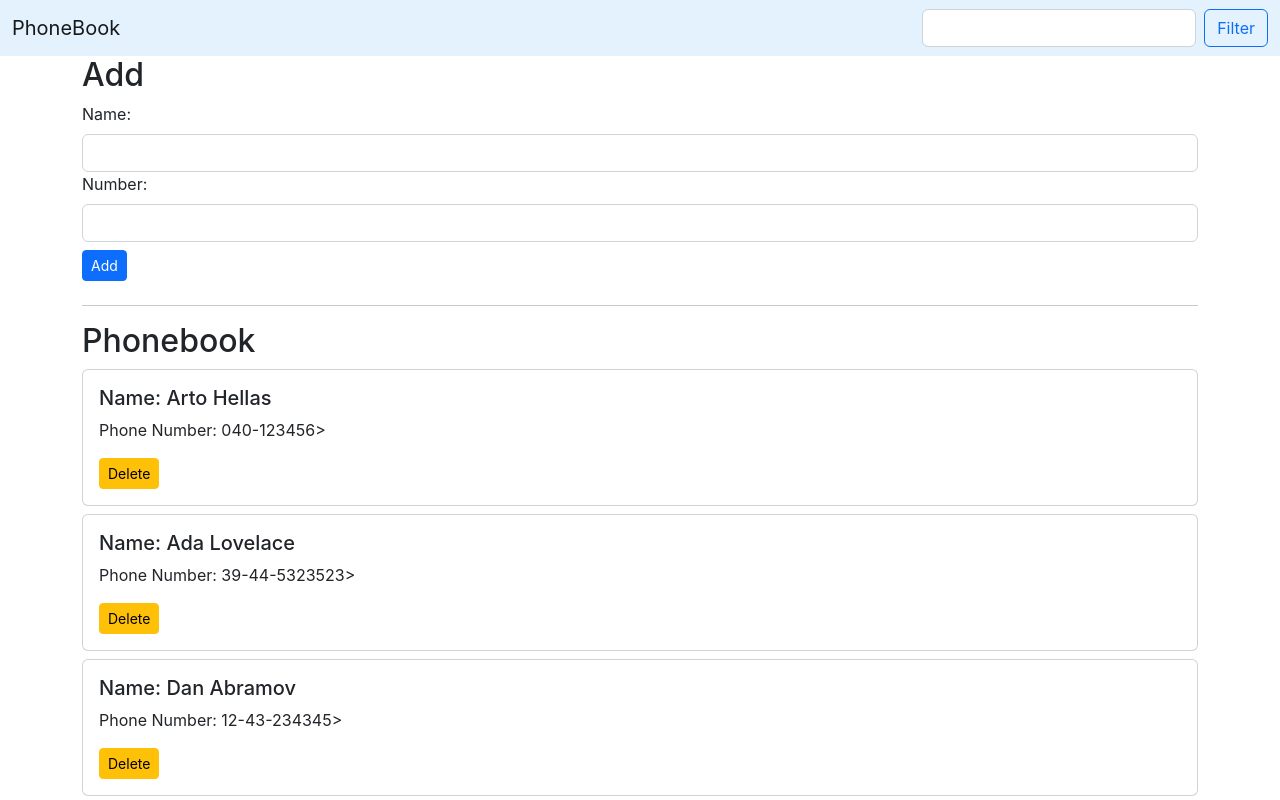
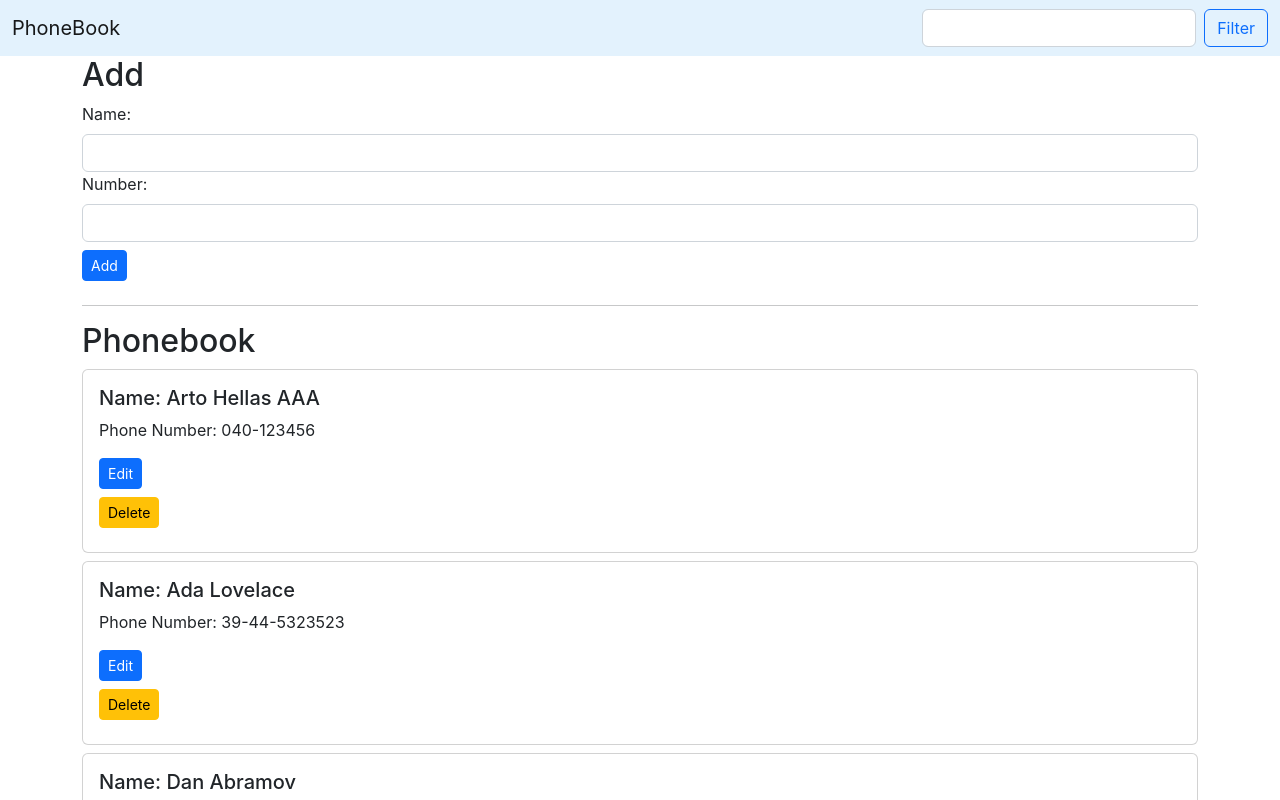
Before and after one commit to SiegfriedBz/React_Phone_Book, a React (Create React App) app: page / in a window 1280 px wide. Shown: the top 800 px of the page. Built offline with nearby package versions, Linux system fonts and the light colour scheme; data requests are answered from the project's data file.

Commit message:
setup REST API on json server

```diff
--- a/db.json
+++ b/db.json
@@ -1,7 +1,7 @@
 {
-    "persons":[
+  "persons": [
     {
-        "name": "Arto Hellas",
+      "name": "Arto Hellas AAA",
       "number": "040-123456",
       "id": 1
     },
@@ -19,6 +19,16 @@
       "name": "Mary Poppendieck",
       "number": "39-23-6423122",
       "id": 4
+    },
+    {
+      "name": "Mac India",
+      "number": "+41 23 456 67 78",
+      "id": 5
+    },
+    {
+      "name": "Mac Pop Mac Pop",
+      "number": "+41 24 355v456 89",
+      "id": 6
     }
   ]
 }
--- a/package.json
+++ b/package.json
@@ -7,11 +7,9 @@
     "@testing-library/react": "^13.3.0",
     "@testing-library/user-event": "^13.5.0",
     "bootstrap": "^5.2.0",
-    "clsx": "^1.2.1",
     "react": "^18.2.0",
     "react-dom": "^18.2.0",
     "react-scripts": "5.0.1",
-    "uuidv4": "^6.2.13",
     "web-vitals": "^2.1.4"
   },
   "scripts": {
--- a/src/App.js
+++ b/src/App.js
@@ -2,52 +2,48 @@ import { useState, useEffect } from 'react'
 import NavBar from "./components/NavBar"
 import FormAddPerson from "./components/FormAddPerson"
 import Person from "./components/Person"
-import { v4 as uuidv4 } from 'uuid';
+import personService from "./services/persons"
 
 const App = () => {
 
   const [persons, setPersons] = useState([])
-  const [newPerson, setNewPerson] = useState({
-    name: '', number: ''
-  })
+  const [newPerson, setNewPerson] = useState({name: '', number: ''})
+  const [editedPerson, setEditedPerson] = useState({name: '', number: ''})
   const [searchterm, setSearchTerm] = useState("")
   const [filteredPersons, setFilteredPersons] = useState([])
-  const [showAll, setShowAll] = useState(true)
+  const [showAllPersons, setShowAllPersons] = useState(true)
 
   useEffect(() => {
     const init = async() => {
-      try {
-        const response = await fetch("http://localhost:3001/persons")
-        if(response.status === 200) {
-          const data = await response.json()
-          setPersons(data)
-        } else {
-          throw Error(response.status)
-        }
-      } catch (error) {
-        console.log(error)
-      }
-    };init()
+      const persons = await personService.getAll()
+      setPersons(persons)
+    }; init()
   }, [])
 
-  const onAddPerson = (e) => {
+  const onAdd = async(e) => {
     e.preventDefault()
     if(persons.find(p => p.name === newPerson.name)) {
       alert(`${newPerson.name} already exist in phone book`)
-      setNewPerson({
-        name: '', number: ''
-      })
     } else {
-      setPersons([...persons, {...newPerson, id: uuidv4()}])
-      setNewPerson({
-        name: '', number: ''
-      })
+      const person = await personService.createPerson(newPerson)
+      setPersons([...persons, person])
     }
+    setNewPerson({name: '', number: ''})
   }
 
-  const onDeletePerson = (_id) => {
-    let newPersons = persons.filter(person => person.id !== _id)
-    setPersons(newPersons)
+  const onUpdate = async(e, personId) => {
+    e.preventDefault()
+    let currentPerson = persons.find(p => p.id === personId)
+    let changedPerson = {...currentPerson, ...editedPerson}
+    const upDated = await personService.editPerson(personId, changedPerson)
+    setPersons(persons.map(p => p.id !== personId ? p : upDated))
+    setNewPerson({name: '', number: ''})
+  }
+
+  const onDelete = async (_id) => {
+      await personService.deletePerson(_id)
+      const persons = await personService.getAll()
+      setPersons(persons)
   }
 
   const onFilter = (e) => {
@@ -58,7 +54,7 @@ const App = () => {
       if(filteredPersons.length > 0) {
           alert(`${searchterm} returned ${filteredPersons.length} results`)
           setFilteredPersons(filteredPersons)
-          setShowAll(!showAll)
+          setShowAllPersons(!showAllPersons)
       } else {
           alert(`${searchterm} was not found`)
           setFilteredPersons([])
@@ -66,7 +62,8 @@ const App = () => {
       setSearchTerm("")
   }
 
-  const personsToShow = showAll ? persons : filteredPersons
+  const personsToShow = showAllPersons ? persons : filteredPersons
+  console.log(personsToShow)
 
   return (
     <>
@@ -74,12 +71,12 @@ const App = () => {
       handleFilter={onFilter}
       setSearchTerm={setSearchTerm}
       searchterm={searchterm}
-      showAll={showAll}
+      showAllPersons={showAllPersons}
     />
     <div className="container">
       <h2>Add</h2>
       <FormAddPerson
-        handleAdd={onAddPerson}
+        handleAdd={onAdd}
         setNewPerson={setNewPerson}
         newPerson={newPerson}
       />
@@ -91,7 +88,10 @@ const App = () => {
             <Person
               key={person.id}
               person={person}
-              handleDelete={onDeletePerson}
+              editedPerson={editedPerson}
+              setEditedPerson={setEditedPerson}
+              handleUpdate={onUpdate}
+              handleDelete={onDelete}
               />
           )
         })}
--- /dev/null
+++ b/src/components/FormEditPerson.js
@@ -0,0 +1,44 @@
+const FormEditPerson = (props) => {
+
+    const { person, editedPerson, setEditedPerson, handleUpdate } = props
+
+    const handleChange = (e) => {
+        let changedP = ({...person, [e.target.id]: e.target.value })
+        setEditedPerson({name: changedP.name || person.name, number: changedP.number || person.number})
+    }
+
+    return (
+        <form
+            onSubmit={(e)=>{handleUpdate(e, person.id)}}
+            >
+            <label
+                className="form-label"
+                htmlFor="name"
+                >Name:
+            </label>
+            <input
+                id="name"
+                className="form-control"
+                placeholder={person.name}
+                value={editedPerson.name}
+                onChange={handleChange}
+            />
+            <label
+                className="form-label"
+                htmlFor="number"
+                >Number:
+            </label>
+            <input
+                id="number"
+                className="form-control"
+                placeholder={person.number}
+                value={editedPerson.number}
+                onChange={handleChange}
+            />
+            <button type="submit" className="btn btn-primary btn-sm my-2">Update</button>
+        </form>
+    )
+
+}
+
+export default FormEditPerson
--- a/src/components/NavBar.js
+++ b/src/components/NavBar.js
@@ -1,13 +1,8 @@
-import clsx from 'clsx';
-
 const NavBar = (props) => {
 
-    const { handleFilter, setSearchTerm, searchterm, showAll } = props
+    const { handleFilter, setSearchTerm, searchterm, showAllPersons } = props
 
-    const buttonText = clsx({
-        "Filter": showAll,
-        "Show All": !showAll
-    })
+    const buttonText = showAllPersons ? "Filter" : "Show All"
 
     return (
         <nav className="navbar" style={{backgroundColor: "#e3f2fd"}}>
--- a/src/components/Person.js
+++ b/src/components/Person.js
@@ -1,15 +1,49 @@
+import { useState } from "react"
+import FormEditPerson from "./FormEditPerson"
+
 const Person = (props) => {
-    const { person, handleDelete } = props
+
+    const [showFormEdit, setShowFormEdit] = useState(false)
+
+    const {
+        person,
+        editedPerson,
+        setEditedPerson,
+        handleUpdate,
+        handleDelete
+    } = props
+
+    const buttonEditText = showFormEdit ? "Close Form" : "Edit"
+
+    const renderFormEdit = showFormEdit ?
+        <FormEditPerson
+            person={person}
+            editedPerson={editedPerson}
+            setEditedPerson={setEditedPerson}
+            handleUpdate={handleUpdate}
+        />
+        : null
+
     return (
         <div className="card w-100 my-2">
             <div className="card-body">
                 <h5 className="card-title">Name: {person.name}</h5>
-                <p className="card-text">Phone Number: {person.number}></p>
-                <button
-                    onClick={() => {handleDelete(person.id)}}
-                    className="btn btn-warning btn-sm"
-                >Delete
-                </button>
+                <p className="card-text">Phone Number: {person.number}</p>
+                <div className="my-2">
+                    <button
+                        onClick={() => {setShowFormEdit(!showFormEdit)}}
+                        className="btn btn-primary btn-sm"
+                    >{buttonEditText}
+                    </button>
+                    {renderFormEdit}
+                </div>
+                <div className="my-2">
+                    <button
+                        onClick={() => {handleDelete(person.id)}}
+                        className="btn btn-warning btn-sm"
+                    >Delete
+                    </button>
+                </div>
             </div>
         </div>
     )
--- /dev/null
+++ b/src/services/persons.js
@@ -0,0 +1,76 @@
+const BASE_URL = "http://localhost:3001/persons"
+
+const getAll = async() => {
+    try {
+        const response = await fetch(BASE_URL)
+        if(response.status === 200) {
+            const data = await response.json()
+            return data
+        } else {
+            throw Error(response.status)
+        }
+    } catch (error) {
+        alert(error)
+    }
+}
+
+const createPerson = async(person) => {
+    try {
+        const response = await fetch(BASE_URL, {
+            method: "POST",
+            headers: {
+                "Content-Type": "application/json"
+            },
+            body: JSON.stringify(person)
+        })
+        if(response.status === 201) {
+            const data = await response.json()
+            return data
+        } else {
+            throw Error(response.status)
+        }
+    } catch (error) {
+        alert(error)
+    }
+}
+
+const editPerson = async(personId, changedPerson) => {
+    try {
+        const response = await fetch(`${BASE_URL}/${personId}`, {
+            method: "PATCH",
+            headers: {
+                "Content-Type": "application/json"
+            },
+            body: JSON.stringify(changedPerson)
+        })
+        if(response.status === 200) {
+            const data = await response.json()
+            return data
+        } else {
+            throw Error(response.status)
+        }
+    } catch (error) {
+        alert(error)
+    }
+}
+
+const deletePerson = async(personId) => {
+    try {
+        const response = await fetch(`${BASE_URL}/${personId}`, {
+            method: "DELETE",
+            headers: {
+                "Content-Type": "application/json"
+            }
+        })
+        if(response.status === 200) {
+            const data = await response.json()
+            return data
+        } else {
+            throw Error(response.status)
+        }
+    } catch (error) {
+        alert(error)
+    }
+}
+
+export default { getAll, createPerson, editPerson, deletePerson }
```
Also changed, not shown: 1 other file (tests, documents, lock files or other folders). Lines whose indentation alone changed are shown as unchanged.
